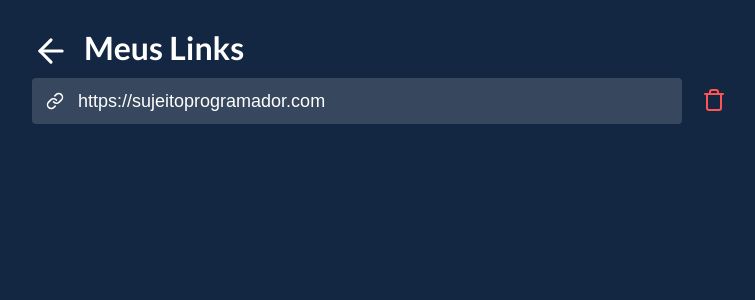
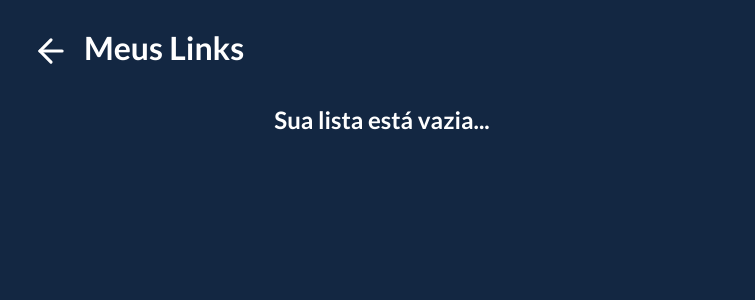
Before and after one commit to Tonashiro/semana-reactjs, a Next.js app: page /links in a window 1280 px wide. Shown: the top 300 px of the page, without its empty margins (258-1013 px from the left). Built offline with nearby package versions, Linux system fonts and the light colour scheme.

Commit message:
feat: adiciona modal na pagina de links e integra com localStorage

```diff
--- a/src/pages/links/index.tsx
+++ b/src/pages/links/index.tsx
@@ -1,13 +1,57 @@
 // Libs
-import React, { useState } from "react";
+import React, { useState, useEffect } from "react";
 import Link from "next/link";
+import { getLink, deleteLink } from "../../services/storeLinks";
+
 // Styles
 import { Container, Header, LinkContainer, Delete } from "./styles";
+
+// Components
+import Modal from "@components/Modal";
 
 // Images
 import { FiLink, FiArrowLeft, FiTrash } from "react-icons/fi";
 
+interface LinkProps {
+  id: number;
+  url: string;
+  long_url: string;
+}
+
 const Links = () => {
+  const [myLinks, setMyLinks] = useState([]);
+  const [data, setData] = useState({});
+  const [showModal, setShowModal] = useState(false);
+  const [emptyList, setEmptyList] = useState(false);
+
+  useEffect(() => {
+    async function getLinks() {
+      const result = await getLink("encurtaLink");
+
+      if (result.length === 0) {
+        setEmptyList(true);
+      }
+
+      setMyLinks(result);
+    }
+    getLinks();
+  }, []);
+
+  function handleOpenLink(link: object) {
+    setData(link);
+    setShowModal(true);
+  }
+
+  async function handleDelete(id: number) {
+    const result = await deleteLink(myLinks, id);
+
+    if (result.length === 0) {
+      setEmptyList(true);
+    }
+
+    setMyLinks(result);
+  }
+
   return (
     <Container>
       <div>
@@ -17,17 +61,26 @@
           </Link>
           <h1>Meus Links</h1>
         </Header>
-
+        {emptyList && (
           <LinkContainer>
-          <button>
+            <h2>Sua lista está vazia...</h2>
+          </LinkContainer>
+        )}
+        {myLinks.map((link: LinkProps) => (
+          <LinkContainer key={link.id}>
+            <button onClick={() => handleOpenLink(link)}>
               <FiLink size={18} color="#FFF" />
-            https://sujeitoprogramador.com
+              {link.long_url}
             </button>
-          <Delete>
+            <Delete onClick={() => handleDelete(link.id)}>
               <FiTrash size={24} color="#FF5454" />
             </Delete>
           </LinkContainer>
+        ))}
       </div>
+      {showModal && (
+        <Modal closeModal={() => setShowModal(false)} content={data} />
+      )}
     </Container>
   );
 };
--- a/src/pages/links/styles.ts
+++ b/src/pages/links/styles.ts
@@ -17,6 +17,10 @@
   }
 
   svg {
+    cursor: pointer;
+  }
+
+  button {
     cursor: pointer;
   }
 `;
@@ -83,6 +87,11 @@
     }
   }
 
+  h2 {
+    color: #FFF;
+    margin-top: 30px;
+  }
+
   @media (max-width: 768px) {
     width: 100%;
   }
```
Lines whose indentation alone changed are shown as unchanged.
